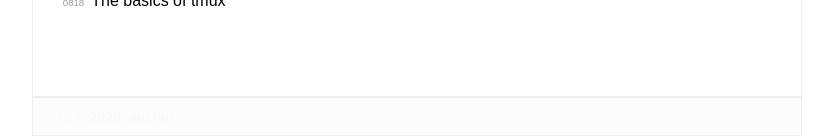
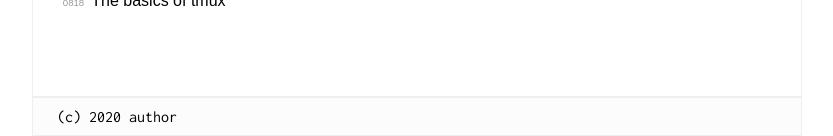
Before and after one commit to execas/execas.github.io, a Jekyll site: the page built from index.html, in a window 1280 px wide. Shown: the part 814-950 px from the top of the page, without its empty margins (223-1056 px from the left). Built offline with Jekyll 4.4.1, drawn with Linux system fonts in a browser that asks for light colours.

Commit message:
Update execas.css

```diff
--- a/css/execas.css
+++ b/css/execas.css
@@ -345,7 +345,7 @@ div:empty {
      font-family: 'Inconsolata', monospace;
      margin-bottom:0;
      background-color:#fcfcfc;
-     color: #f6f8fa;
+     color: #000000;
      margin:0 auto;
      max-width: 720px;
      padding: 10px 24px 10px 24px;
```
